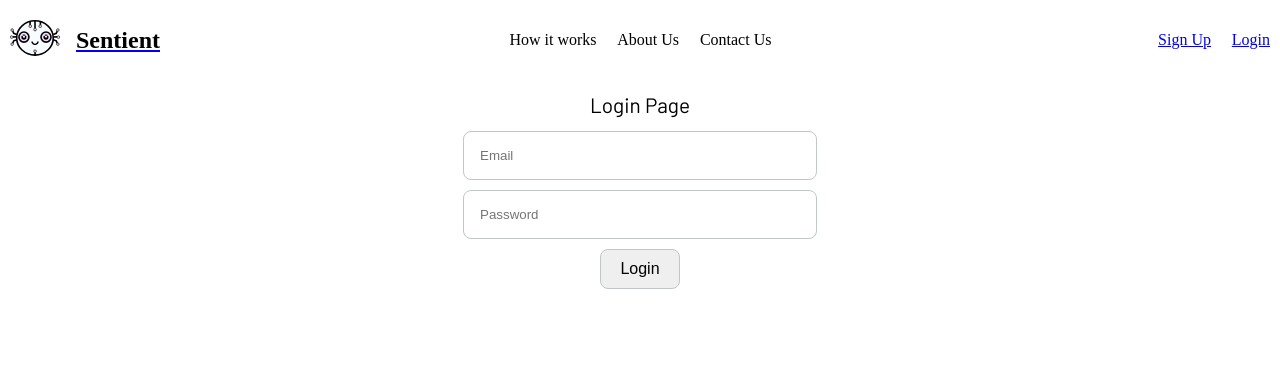
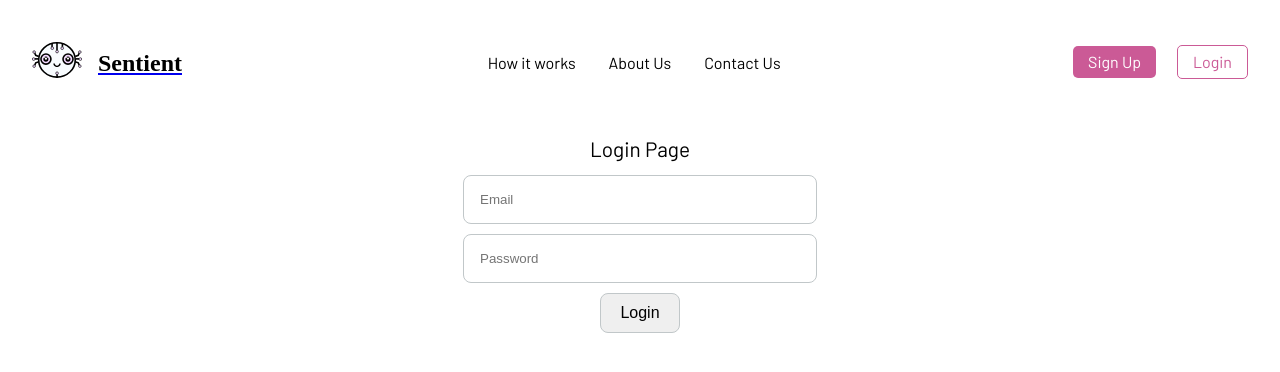
Before and after one commit to mildshield14/sentient-frontend, a React (Vite) app: page /login in a window 1280 px wide. Shown: the top 372 px of the page. Built offline with nearby package versions, Linux system fonts and the light colour scheme; no server answers; a web font is replaced by a local one.

Commit message:
fix mobile issue

```diff
--- a/package.json
+++ b/package.json
@@ -10,6 +10,11 @@
     "preview": "vite preview"
   },
   "dependencies": {
+    "@fortawesome/fontawesome-svg-core": "^6.7.2",
+    "@fortawesome/free-brands-svg-icons": "^6.7.2",
+    "@fortawesome/free-regular-svg-icons": "^6.7.2",
+    "@fortawesome/free-solid-svg-icons": "^6.7.2",
+    "@fortawesome/react-fontawesome": "^0.2.2",
     "aws-amplify": "^6.13.2",
     "axios": "^1.8.1",
     "framer-motion": "^12.4.10",
--- a/src/App.tsx
+++ b/src/App.tsx
@@ -1,8 +1,8 @@
 import "./scss/App.scss";
 import "./scss/Header.scss";
 import "./scss/Jumbotron.scss";
-
-import EmotionCycler from "./components/EmotionCycler";
+import { FontAwesomeIcon } from "@fortawesome/react-fontawesome";
+import { faBars } from "@fortawesome/free-solid-svg-icons";
 import {
   BrowserRouter as Router,
   Link,
@@ -19,10 +19,9 @@ import useElementSize from "./hook/useElementSize";
 import ProtectedRoute from "./components/ProtectedRoute";
 import SpotifyCallback from "./components/widgets/spotify/SpotifyCallback";
 import Welcome from "./components/Welcome";
+import Navbar from "./components/Navbar";
 
 function App() {
-    const [isAuthenticated, setIsAuthenticated] = useState(false);
-    const [username, setUsername] = useState<string | null>(null);
   const ref = useRef<HTMLDivElement>(null);
 
   // Define breakpoints
@@ -34,6 +33,8 @@ function App() {
   };
 
   const size = useElementSize(ref, breakpoints);
+  const [isAuthenticated, setIsAuthenticated] = useState(false);
+  const [username, setUsername] = useState<string | null>(null);
 
   useEffect(() => {
     const token = localStorage.getItem("authToken");
@@ -82,6 +83,7 @@ const AppContent = ({
   handleRegister,
   setIsAuthenticated,
   setUsername,
+  size,
 }: {
   isAuthenticated: boolean;
   username: string | null;
@@ -92,6 +94,7 @@ const AppContent = ({
   size: string;
 }) => {
   const navigate = useNavigate();
+  const [isMenuOpen, setIsMenuOpen] = useState(false);
 
   useEffect(() => {
     if (isAuthenticated) {
@@ -118,40 +121,86 @@ const AppContent = ({
     }
   }, []);
 
+  const toggleMenu = () => {
+    setIsMenuOpen(!isMenuOpen);
+  };
+
+  useEffect(() => {
+    if (size !== "small" && isMenuOpen) {
+      setIsMenuOpen(false);
+    }
+  }, [size]);
+
   return (
     <>
-        <header>
+
         <div>
-              <nav className="navbar">
             {/*  <span className="navbar__app-name"><Link to="/">Sentient</Link></span>*/}
             {/*<div className="navbar__logo"><Link to="/">*/}
             {/*    /!*<EmotionCycler /></Link>*!/*/}
             {/*</div>*/}
 
-                      <Link  className="navbar__links-left" to="/">
+            {/*<Link className="navbar__links-left" to="/">*/}
+            {/*  <div className="logo-image"></div>*/}
+            {/*  <div className="logo-title"></div>*/}
+            {/*</Link>*/}
+            {/*  {size !== "small" && <div  className="navbar__links-middle">*/}
+            {/*  <div>How it works</div>*/}
+            {/*  <div>About Us</div>*/}
+            {/*  <div>Contact Us</div>*/}
+            {/*</div>}*/}
+            {/*<div className="navbar__links-right">*/}
+            {/*  {size !== "small" && !isAuthenticated && (*/}
+            {/*    <Link to="/register">Sign Up</Link>*/}
+            {/*  )}*/}
+            {/*  {size !== "small" && !isAuthenticated && (*/}
+            {/*    <Link to="/login">Login</Link>*/}
+            {/*  )}*/}
+            {/*  {size !== "small" && isAuthenticated && (*/}
+            {/*    <button className="navbar__button" onClick={handleLogout}>*/}
+            {/*      Logout*/}
+            {/*    </button>*/}
+            {/*  )}*/}
+
+            {size !== "small" && (
+              <Navbar
+                size={size}
+                isMenuOpen={isMenuOpen}
+                handleLogin={handleLogin}
+                handleRegister={handleRegister}
+                handleLogout={handleLogout}
+                isAuthenticated={isAuthenticated}
+                username={username}
+              />
+            )}
+
+            {size === "small" && (
+              <div className="navbar__hamburger" onClick={toggleMenu}>
+                <FontAwesomeIcon icon={faBars} />
+              <Link className="navbar__links-left" to="/">
               <div className="logo-image"></div>
               <div className="logo-title"></div>
               </Link>
-                      <div className="navbar__links-middle">
-                          <div >How it works</div>
-                          <div>About Us</div>
-                          <div>Contact Us</div>
               </div>
-                  <div className="navbar__links-right">
-                      {!isAuthenticated && <Link to="/register">Sign Up</Link>}
-                      {!isAuthenticated && <Link to="/login">Login</Link>}
-                      {isAuthenticated && (
-                          <button className="navbar__button" onClick={handleLogout}>
-                              Logout
-                          </button>
             )}
+
+            {isMenuOpen && size === "small" && (
+              <Navbar
+                size={size}
+                isMenuOpen={isMenuOpen}
+                handleLogin={handleLogin}
+                handleRegister={handleRegister}
+                handleLogout={handleLogout}
+                isAuthenticated={isAuthenticated}
+                username={username}
+              />
+            )}
+            {/*</div>*/}
+
         </div>
-                  </nav>
-          </div>
-        </header>
 
       <Routes>
-              <Route path="/" element={<Welcome/>}/> {/* Root path */}
+        <Route path="/" element={<Welcome />} /> {/* Root path */}
         <Route
           path="/register"
           element={<Register onRegister={handleRegister} />}
--- /dev/null
+++ b/src/components/Navbar.tsx
@@ -0,0 +1,59 @@
+import "../scss/App.scss";
+import "../scss/Header.scss";
+import "../scss/Jumbotron.scss";
+import { FontAwesomeIcon } from "@fortawesome/react-fontawesome";
+import { faBars } from "@fortawesome/free-solid-svg-icons";
+import {
+  BrowserRouter as Router,
+  Link,
+  Route,
+  Routes,
+} from "react-router-dom";
+import Register from "../components/Register";
+import Login from "../components/Login";
+import HomePage from "../components/HomePage";
+import ProtectedRoute from "../components/ProtectedRoute";
+import SpotifyCallback from "../components/widgets/spotify/SpotifyCallback";
+import Welcome from "../components/Welcome";
+
+const Navbar = ({ isMenuOpen, size, handleLogin, handleRegister, handleLogout, isAuthenticated, username }) => {
+  return (
+    <>
+      <header>
+        <div>
+          <nav className="navbar">
+            {/*  <span className="navbar__app-name"><Link to="/">Sentient</Link></span>*/}
+            {/*<div className="navbar__logo"><Link to="/">*/}
+            {/*    /!*<EmotionCycler /></Link>*!/*/}
+            {/*</div>*/}
+
+            {!isMenuOpen && (<Link className="navbar__links-left" to="/">
+              <div className="logo-image"></div>
+              <div className="logo-title"></div>
+            </Link>)}
+              {(size !== "small"  || isMenuOpen) && <div  className="navbar__links-middle">
+              <button className="navbar__link">How it works</button>
+              <button className="navbar__link">About Us</button>
+              <button className="navbar__link">Contact Us</button>
+            </div>}
+            <div className="navbar__links-right">
+              {(size !== "small"  || isMenuOpen) && !isAuthenticated && (
+                <Link className="navbar__link-button" to="/register">Sign Up</Link>
+              )}
+              {(size !== "small"  || isMenuOpen) &&  !isAuthenticated && (
+                <Link className="navbar__link-button navbar__link-button-change" to="/login">Login</Link>
+              )}
+              {(size === "small"  || isMenuOpen) && isAuthenticated && (
+                <button className="navbar__link-button" onClick={handleLogout}>
+                  Logout
+                </button>
+              )}
+                    </div>
+          </nav>
+        </div>
+      </header>
+    </>
+  );
+};
+
+export default Navbar;
--- a/src/components/Welcome.tsx
+++ b/src/components/Welcome.tsx
@@ -68,7 +68,7 @@ const Welcome: React.FC = () => {
         </div>
       </div>
       <div className="welcome__section welcome__section--3">
-        <div className="welcome-left--3">
+        <div className="welcome__left--3">
           <div className="welcome__title welcome-bold">
             Ready to Supercharge Your Productivity?
           </div>
--- a/src/scss/App.scss
+++ b/src/scss/App.scss
@@ -117,6 +117,7 @@
   --primary-color: #CB5A96;
   --jumbotron-background-color: #f5f5f5;
   --light-background-color: #F5F6FA;
+  --white-color: #fff;
 }
 
 body {
--- a/src/scss/Header.scss
+++ b/src/scss/Header.scss
@@ -1,8 +1,14 @@
 @import url("App.scss");
+
 .navbar {
   display: flex;
   flex-direction: row;
-  margin: 10px;
+  margin: 2rem;
+  font-family: var(--font-family-headers), serif;
+
+  .small & {
+    flex-direction: column;
+  }
 
   //&__app-name {
   //  font-size: 1.5em;
@@ -14,19 +20,99 @@
   //  margin-top: 5px;
   //}
 
+  &__hamburger {
+    display: flex;
+    flex-direction: row;
+    justify-content: space-between;
+    margin-top: 1rem;
+    margin-left: 1rem;
+    align-items: center;
+    margin-right: 1rem;
+    & svg {
+      width: 30px;
+      height: 30px;
+      font-weight: 500;
+    }
+  }
+
+
+  &__link{
+    background: none;
+    border: none;
+    font-size: 1.0rem;
+    font-family: var(--font-family-headers), serif;
+    cursor: pointer;
+
+    &-button{
+      background-color: var(--primary-color);
+      color: white;
+      padding:0.5rem;
+      border-radius: 5px;
+      padding-left: 15px;
+      padding-right: 15px;
+
+      :hover & {
+        color: var(--white-color);
+        text-decoration: none;
+      }
+
+      :visited & {
+        color: var(--white-color);
+        text-decoration: none;
+      }
+
+      :link & {
+        color: var(--white-color);
+        text-decoration: none;
+      }
+
+      :active & {
+        color: var(--white-color);
+        text-decoration: none;
+      }
+
+      &-change{
+        background-color: white;
+        color: var(--primary-color);
+        border: 1px solid var(--primary-color);
+
+        :hover & {
+          color: var(--primary-color);
+          text-decoration: none;
+        }
+
+        :visited & {
+          color: var(--primary-color);
+          text-decoration: none;
+        }
+
+        :link & {
+          color: var(--primary-color);
+          text-decoration: none;
+        }
+
+        :active & {
+          color: var(--primary-color);
+          text-decoration: none;
+        }
+
+      }
+
+    }
+  }
+
   &__links {
     &-left {
       display: flex;
       align-items: center;
 
       div & {
-
         :first-child {
           height: 50px;
-        width: 50px;
+          width: 50px;
           margin-right: 1rem;
           margin-top: 10px;
-      }
+        }
         font-size: 1.5rem;
       }
     }
@@ -44,17 +130,25 @@
         margin-right: 1rem;
         flex: 30;
       }
+
+      .small & {
+        flex-direction: column;
+        margin-top: 1rem;
+      }
     }
 
     &-middle {
       display: flex;
       flex: 40;
-      justify-content: flex-end;;
+      justify-content: flex-end;
       align-items: center;
       flex-direction: row;
       margin-left: 2rem;
-      margin-right: 2rem;
       gap: 1.3rem;
+
+      .small & {
+        flex-direction: column;
+      }
     }
   }
 }
--- a/src/scss/Welcome.scss
+++ b/src/scss/Welcome.scss
@@ -194,6 +194,10 @@
         align-items: center;
         margin-top: 2.5rem;
 
+        .small & {
+          flex-direction: column;
+        }
+
       }
     }
 
```
Also changed, not shown: 1 other file (tests, documents, lock files or other folders). Lines whose indentation alone changed are shown as unchanged.
